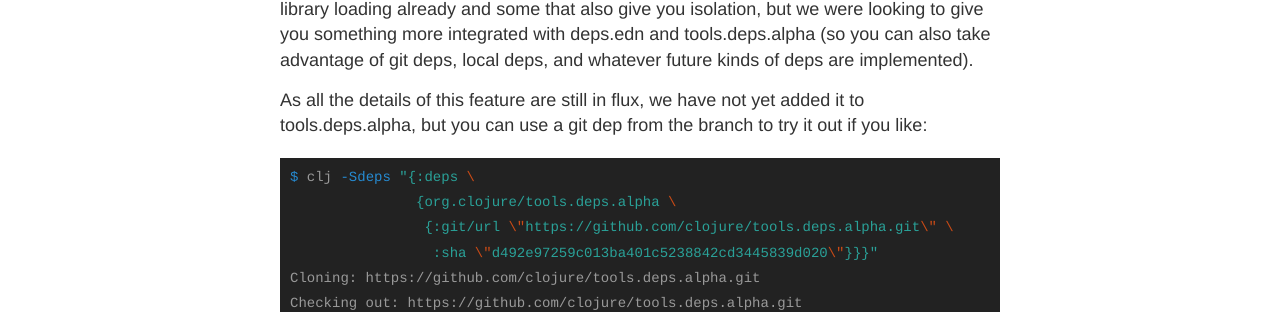
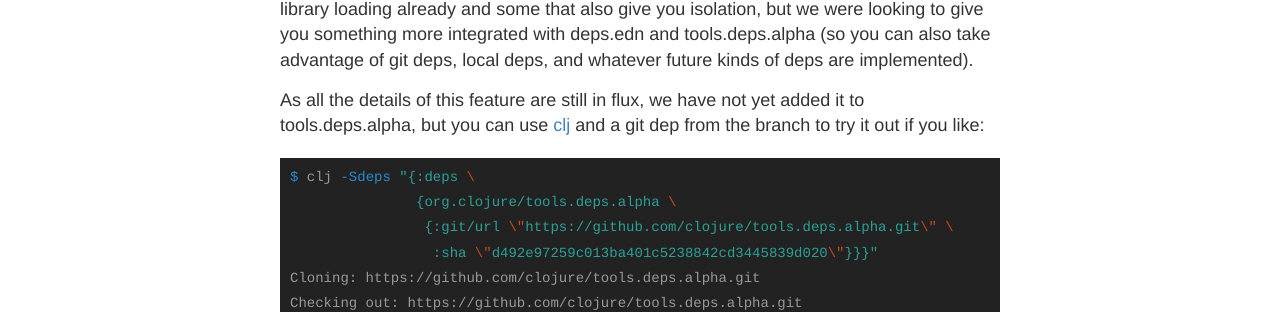
Before and after one commit to insideclojure/insideclojure.github.io, a Jekyll site: the page built from _posts/2018-05-04-add-lib.md, in a window 1280 px wide. Shown: the part 396-708 px from the top of the page. Built offline with Jekyll 4.4.1, drawn with Linux system fonts in a browser that asks for light colours; comment, search, counter and statistics services are not loaded.

Commit message:
add link to clj getting started

```diff
--- a/_posts/2018-05-04-add-lib.md
+++ b/_posts/2018-05-04-add-lib.md
@@ -8,7 +8,7 @@
 
 One option is to exit your repl, modify your deps.edn file and restart your repl. But wouldn't it be nice if you could do that dynamically? There are of course libraries that do dynamic library loading already and some that also give you isolation, but we were looking to give you something more integrated with deps.edn and tools.deps.alpha (so you can also take advantage of git deps, local deps, and whatever future kinds of deps are implemented).
 
-As all the details of this feature are still in flux, we have not yet added it to tools.deps.alpha, but you can use a git dep from the branch to try it out if you like:
+As all the details of this feature are still in flux, we have not yet added it to tools.deps.alpha, but you can use [clj](https://clojure.org/guides/getting_started) and a git dep from the branch to try it out if you like:
 
 {% highlight shell %}
 $ clj -Sdeps "{:deps \
```
